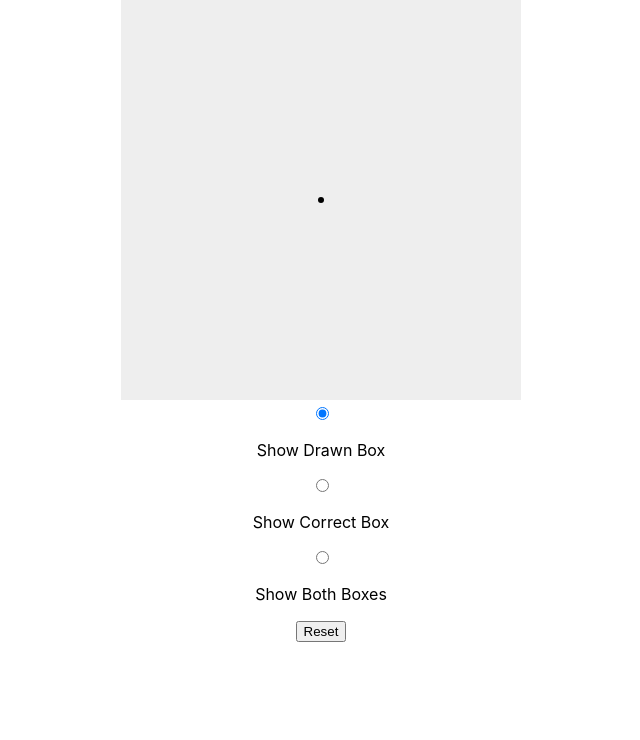
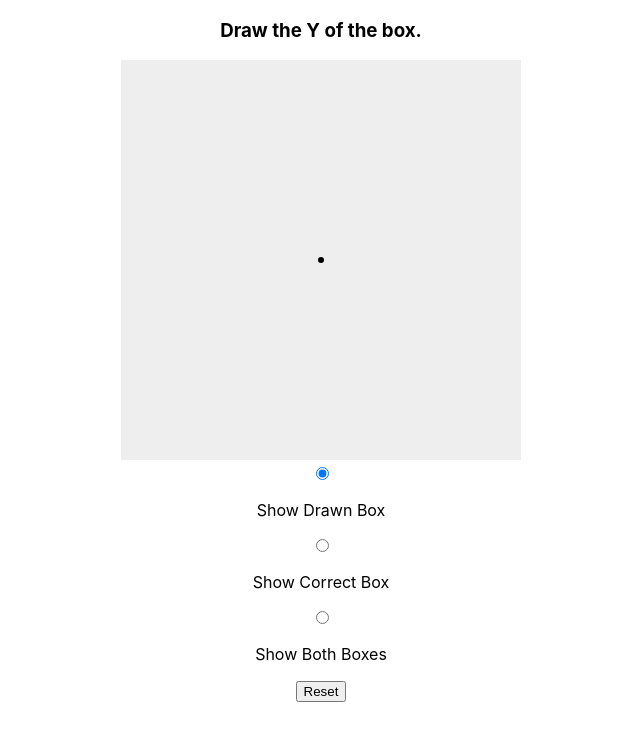
Before and after one commit to abmasud1214/boxanalyzer, a React (Create React App) app: page / in a window 1280 px wide. Shown: the top 740 px of the page, without its empty margins (319-959 px from the left). Built offline with nearby package versions, Linux system fonts and the light colour scheme.

Commit message:
added header that explains current stage.

```diff
--- a/src/Components/FreeDraw.js
+++ b/src/Components/FreeDraw.js
@@ -1,10 +1,12 @@
 import React from "react";
 import Canvas from "./canvas";
+import { lengthDefined } from "../Utils/pointsofbox";
 
 export default function FreeDraw(props) {
     const [width, height] = [400, 400];
 
     const [boxType, setBoxType] = React.useState("DrawnBox");
+
 
     const onChangeEvent = (evt) => {
         setBoxType(evt.target.value);
@@ -17,6 +19,23 @@ export default function FreeDraw(props) {
         correctBP: initBox,
         vanishingPoints: [...Array.from(3)]
     })
+
+    const setInfoHeader = (length) => {
+        if (length <= 3) {
+            return "Draw the Y of the box."
+        } else if (length === 4) {
+            return "Draw the first corner that connects to the Y of the box. \
+            (This sets two of the vanishing points.)"
+        } else if (length === 5) {
+            return "Draw the second corner that connects to the Y of the box. \
+            (One of these lines should connect to a vanishing point set earlier.)"
+        } else if (length === 6) {
+            return "Draw the final outside corner. (Both of these lines should \
+                connect to the vanishing points set earlier.)"
+        } else {
+            return "Draw the final point in the back corner of the box."
+        }
+    }
 
     const updateBoxState = (stateType, newValue) => {
         setBoxState((prev) => ({
@@ -39,6 +58,7 @@ export default function FreeDraw(props) {
 
     return (
         <div>
+            <h3>{setInfoHeader(lengthDefined(boxState.boxPoints))}</h3>
             <Canvas
                 width={400}
                 height={400}
```
